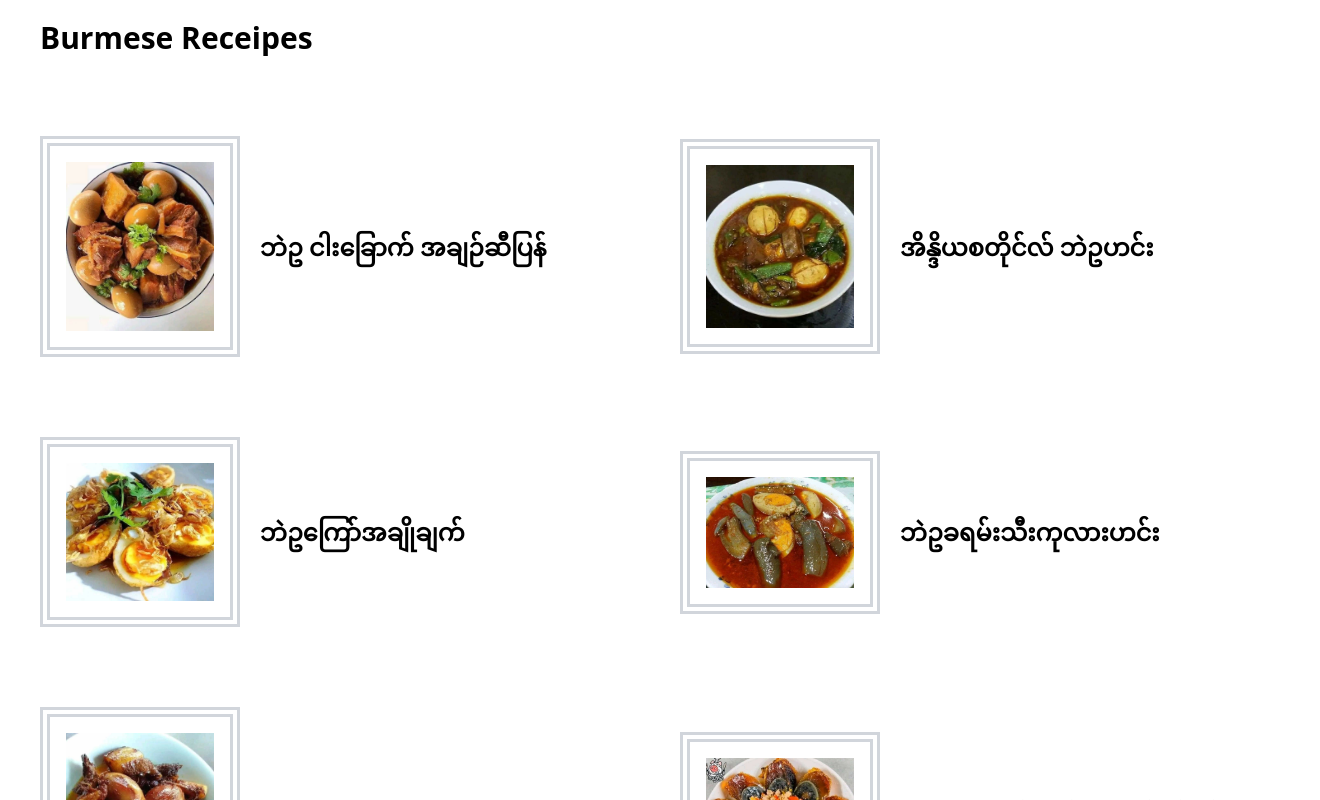
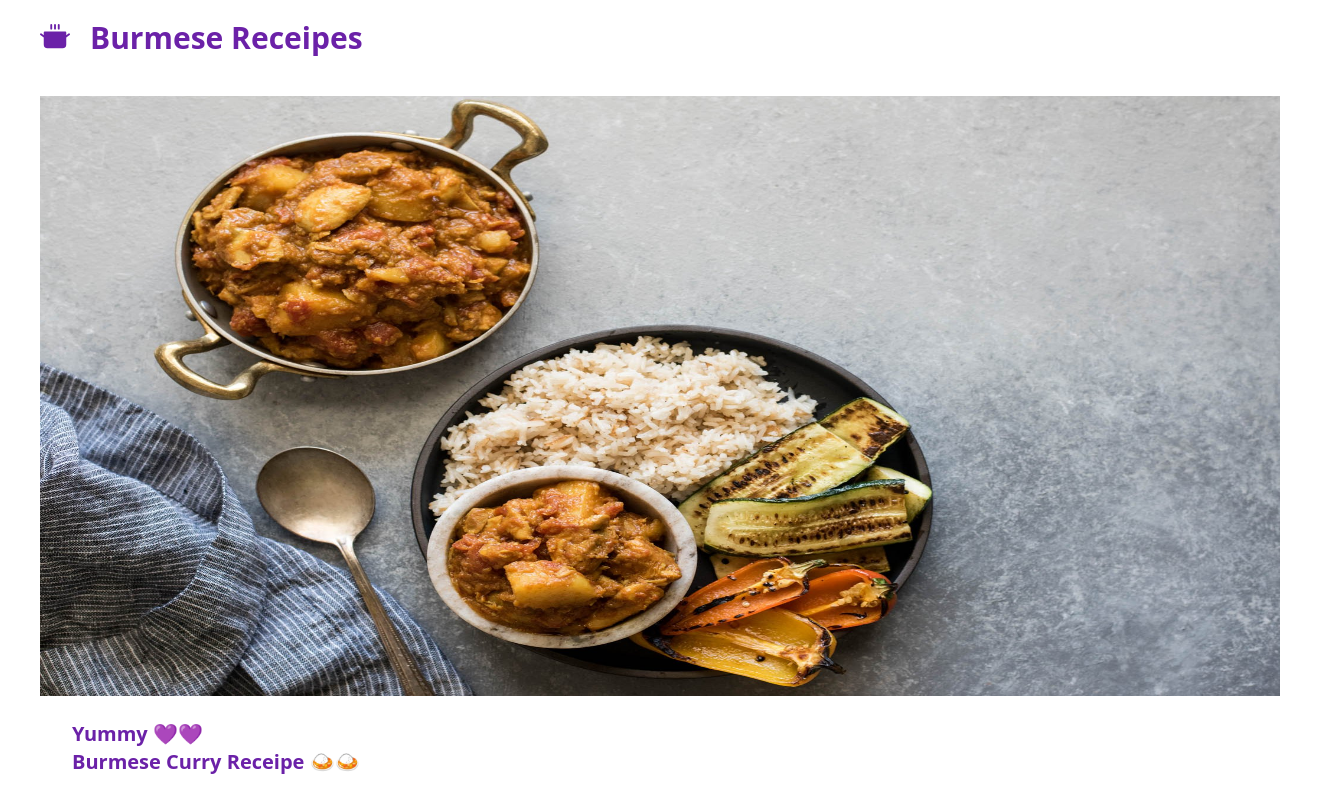
Before and after one commit to Hanna1997-del/burmese-receipe, a Next.js app: page / in a window 1280 px wide. Shown: the top 800 px of the page, 1320 px wide, since content can reach past the window. Built offline with nearby package versions, Linux system fonts and the light colour scheme.

Commit message:
add banner

```diff
--- a/package.json
+++ b/package.json
@@ -12,7 +12,8 @@
     "axios": "^1.6.5",
     "next": "14.1.0",
     "react": "^18",
-    "react-dom": "^18"
+    "react-dom": "^18",
+    "react-icons": "^5.0.1"
   },
   "devDependencies": {
     "@types/node": "^20",
--- /dev/null
+++ b/src/components/banner.tsx
@@ -0,0 +1,20 @@
+interface BannerProps {
+
+}
+
+const Banner: React.FC<BannerProps> = () => {
+    return (
+        <div className="w-screen h-screen mt-10">
+           <div className="max-w-[1240px] h-full relative">
+            <img src={"/images/BurmeseCurry.jpg"} className="w-full h-[600px]" alt="banner" />
+
+            <div className="absolute pt-5 pl-3 w-[300px] h-[100px] font-bold text-xl text-purple-800 bg-white bottom-24 left-5 rounded-lg">
+               <h1>Yummy 💜💜</h1>
+               <h1>Burmese Curry Receipe 🍛🍛</h1>
+            </div>
+           </div>
+        </div>
+     );
+}
+
+export default Banner;
--- a/src/pages/Receipe/[Name].tsx
+++ b/src/pages/Receipe/[Name].tsx
@@ -1,6 +1,7 @@
 import { useRouter } from 'next/router';
 import React from 'react'
 import { fetchReceipeFromName } from '../api/json/BurmeseRecipe ';
+import Link from 'next/link';
 
 
 export default function Category() {
@@ -8,19 +9,25 @@ export default function Category() {
     const receipeName = query.Name;
     const receipe = fetchReceipeFromName(receipeName);
     console.log(receipe);
+
+
   return (
-    <div className="" >
-
-           <div className="flex flex-col gap-5 items-center mt-10" >
+    <div className="mt-5" >
+           <Link href={"/"} className='border bg-purple-500 text-white rounded-lg ml-3 border-purple-500 px-5 py-1'>Back</Link>
+           <div className="flex w-[1240px] h-screen gap-5 items-center mt-" >
+           <div className='w-1/2 ml-5'>
 
            <img src={`/images/${receipe?.Name}.jpg`}
            className=" border-double border-[10px] border-gray-300 p-4"
-           alt={receipe?.Name} width={200} height={200} />
+           alt={receipe?.Name} width={300} height={300} />
+           </div>
 
-           <h1>{receipe?.Name}</h1>
-           <h1>{receipe?.Ingredients}</h1>
-           <h1>{receipe?.CookingInstructions}</h1>
+           <div className='w-1/2 flex flex-col gap-8'>
+           <h1 className='text-2xl font-bold text-purple-800'>{receipe?.Name}</h1>
+           <h1 className='font-bold'>{receipe?.Ingredients}</h1>
+           <h1 className='font-bold'>{receipe?.CookingInstructions}</h1>
            <h1>{receipe?.UserType}</h1>
+           </div>
 
 
 
--- a/src/pages/Receipe/index.tsx
+++ b/src/pages/Receipe/index.tsx
@@ -9,15 +9,16 @@ interface ReceipeProps {
 const Receipe:React.FC<ReceipeProps> = () => {
 
     return (
-        <div className=" grid grid-cols-2 gap-10 mt-10">
+        <div className=" grid grid-cols-3 gap-10 mt-16">
         {Receipes.map((receipe, index)=>(
-         <div className="flex gap-5 items-center mt-10" key={index}>
+         <div className="flex gap-5 max-w-[280px] max-h-[500px]  justify-center items-center mt-10 shadow-xl"  key={index}>
 
-             <img src={`/images/${receipe.Name}.jpg`}
-             className=" border-double border-[10px] border-gray-300 p-4"
-             alt={receipe.Name} width={200} height={200} />
+
              <Link href={`/Receipe/${receipe.Name}`}>
-                 <h1 className="font-bold text-2xl">{receipe.Name}</h1>
+                 <img src={`/images/${receipe.Name}.jpg`}
+             className=" w-[260px] h-[300px]  "
+             alt={receipe.Name}  />
+                 <h1 className="font-bold text-2xl py-10 w-[250px]">{receipe.Name}</h1>
              </Link>
 
 
--- a/src/pages/api/json/BurmeseRecipe .tsx
+++ b/src/pages/api/json/BurmeseRecipe .tsx
@@ -15,7 +15,7 @@ export const Receipes = [
     },
     {
         Guid: "d15530c9-24cc-4e6d-af12-0cd794fb097d",
-      Name: "ဘဲဥကြော်အချိုချက်\n",
+      Name: "ဘဲဥကြော်အချိုချက်",
       Ingredients: "ဘဲဥ\nကြက်သွန်ဖြူနီ\nခရုဆီ\nကြက်သားမှုန့် \nပဲငံပြာရည်",
       CookingInstructions: "ဘဲဥကိုပြုတ်ပြီး ရေအေးစိမ်၊ ပြီးရင်အခွံခွာ ထက်ပိုင်းခြမ်းထား ပြီး ဆီပူထဲ အကာပိုင်းကိုကြွပ်အောင် ကြော်ထား ။ ကြက်သွန်ဖြူနီပါးပါးလှီးပြီး ဆီသပ် ခရုဆီ ကြက်သားမှုန့် ပဲငံပြာရည်လေးထည့် ဘဲဥထည့် ရေနည်းနည်းလေးဘဲထည့် ခမ်းပြီဆို ဘဲဥအချိုချက်လေးရပြီ။",
       UserType: "001"
@@ -65,7 +65,7 @@ export const Receipes = [
     },
     {
         Guid: "5c86faf9-6c8e-4787-8c21-ed0f2554a294",
-      Name: "ဘဲဥကို အနှစ်များများလေးနဲ့ အချိုချက်ရအောင်\r",
+      Name: "ဘဲဥကို အနှစ်များများလေးနဲ့ အချိုချက်ရအောင်",
       Ingredients: "ဘဲဥ\nဆား\nရေအေး\nကြက်သွန်နီ\nဆီ\nပဲငံပြာရည်\nကြက်သားမှုန့်\nခရုဆီ ",
       CookingInstructions: "ဘဲဥကို ဆားထည့်ပြီးပြုတ် ရရင်ရေအေးစိမ် ပြီးမှအခွံ့ခွာ ၂ခြမ်းခြမ်းထား ကြက်သွန်နီခပ်များများပါးပါးလှီးထား ဆီထည့် ပြီး ကြက်သွန်ဆီသပ် နွမ်းပြီဆို ခရုဆီ ပဲငံပြာရည် ကြက်သားမှုန့်ထည့်မွှေ နောက်မှ ဘဲဥခြမ်း အနှစ်ဘက်ကိုမှောက်ထည့် ရေအနည်းငယ်ထည့် အုပ်ထား ရေခမ်းပြီး အနှစ်ကျပြီဆို ရပြီ။",
       UserType: "001"
@@ -221,7 +221,7 @@ export const Receipes = [
     },
     {
       Guid: "7890a372-badf-443a-a6f4-22c2c7aa5c8f",
-      Name: "ပုဇွန်ဒန့်သလွန်သီးချဉ်ရေဟင်း\n",
+      Name: "ပုဇွန်ဒန့်သလွန်သီးချဉ်ရေဟင်း",
       Ingredients: "ပုဇွန်\nကြက်သားမှုန့်\nကြက်သွန်နီ\nဆီ\nငရုတ်စိမ်းမှုန့်\nဒန့်သလွန်သီး\nဆား \nမန်ကျည်းအရည်",
       CookingInstructions: "ပုဇွန်ကိုခေါင်းဖြုတ်သန့်စင်ပြီး ကြက်သားမှုန့်နယ် ကြက်သွန်နီညက်အောင်ထောင်းပြီး ဆီသပ် ငရုတ်စိမ်းမှုန့်ထည့် ပုဇွန့်ထည့် ဒန့်သလွန်သီးထည့် ဆား ကြက်သားမှုန့် စားနိုင်သလောက် ရေထည့်ပြီးတည်။ ဆူရင် မန်ကျည်းအရည်လေးဖျော်ထည့်ပါ။",
       UserType: "001"
@@ -249,7 +249,7 @@ export const Receipes = [
     },
     {
       Guid: "3d35f2d0-1839-4970-a78a-902063f6e99d",
-      Name: "ဒန့်သလွန်သီးချဉ်ရေဟင်း\n",
+      Name: "ဒန့်သလွန်သီးချဉ်ရေဟင်း",
       Ingredients: "ကြက်သွန်ဖြူ/နီ\nဒန့်သလွန်သီး\nငရုတ်အစိမ်းမှုန့်\nကြက်သားမှုန့် \nမန်ကျည်းသီးအရည်\nရေ",
       CookingInstructions: "ကြက်သွန်ဖြူနီညက်အောင်ထောင်း။ သင်ထားပြီးသာဒန့်သလွန်သီးရယ် ကြက်သွန်ဖြူနီထောင်းရယ် ဆနွင်းနည်းနည်း ငရုတ်အစိမ်းမှုန့်ရယ် ကြက်သားမှုန့် လေး နဲ့ ရေအနည်းငယ်ထည့်ပြီးလုံးချက်ပေး။ ဆူပြီဆို မန်ကျည်းသီးအရည်ဖျော်ထားတာလေးထည့်။ ကြာကြာလေးဆူပစေနော်ဒါမှ အရသာပိုဝင်မှာ။ ရေကျဲလေးကြိုက်ရင်ရေများများထည့်ချက်ပါ",
       UserType: "002"
--- a/src/pages/index.tsx
+++ b/src/pages/index.tsx
@@ -1,6 +1,8 @@
 import Image from "next/image";
 import { Inter } from "next/font/google";
 import Receipe from "./Receipe";
+import { PiCookingPotFill } from "react-icons/pi";
+import Banner from "@/components/banner";
 
 
 const inter = Inter({ subsets: ["latin"] });
@@ -8,7 +10,11 @@ const inter = Inter({ subsets: ["latin"] });
 export default function Home() {
   return (
    <main className="w-[1240px] h-full  ml-10 mt-5">
-    <h1 className="font-bold text-3xl">Burmese Receipes</h1>
+    <div className="flex  items-center  gap-5 text-purple-800 ">
+    <PiCookingPotFill size={30}  className=""/>
+    <h1 className="font-bold text-3xl ">  Burmese Receipes</h1>
+    </div>
+    <Banner/>
     <Receipe/>
    </main>
   );
```
Also changed, not shown: public/images/BurmeseCurry.jpg (added), 1 other file (tests, documents, lock files or other folders).
